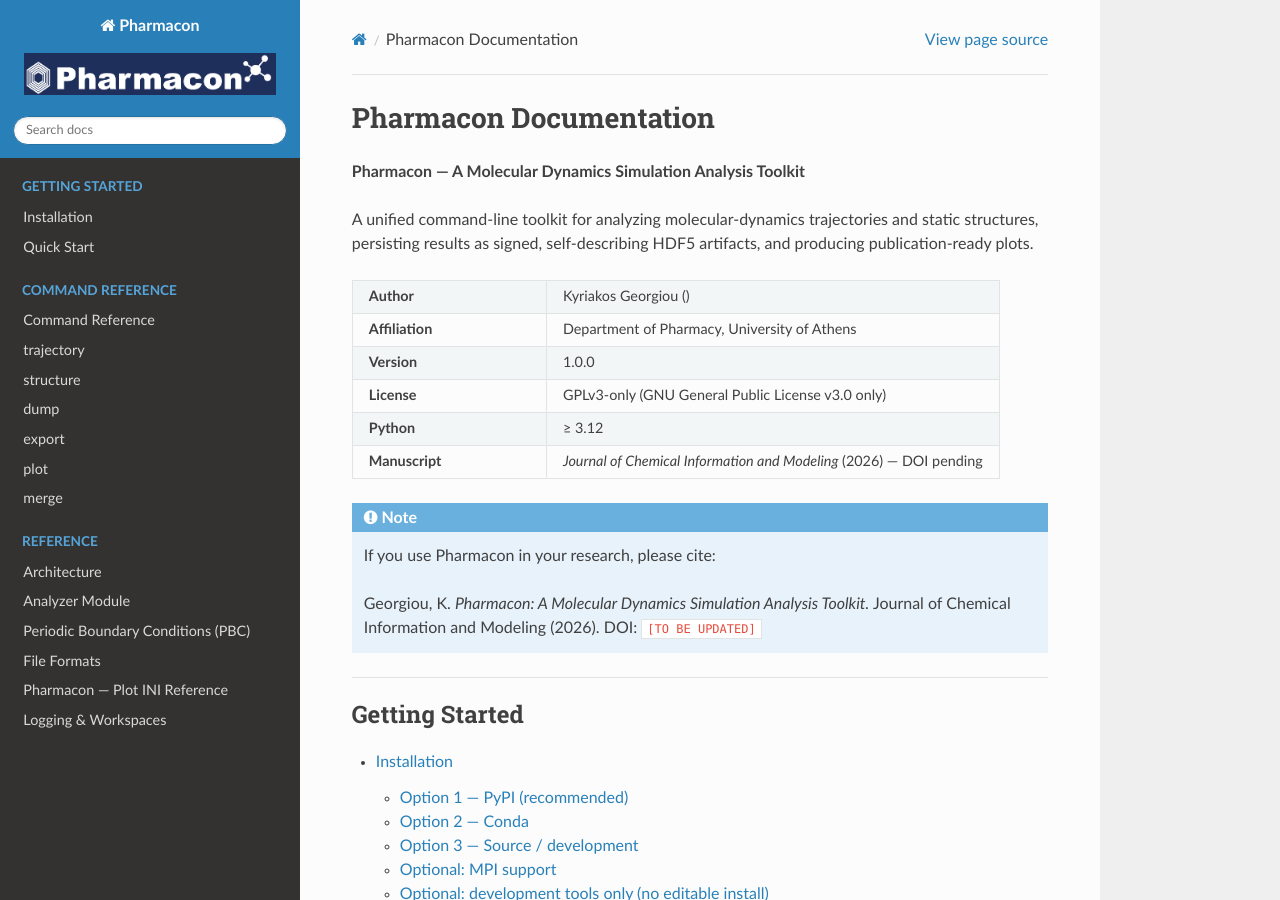
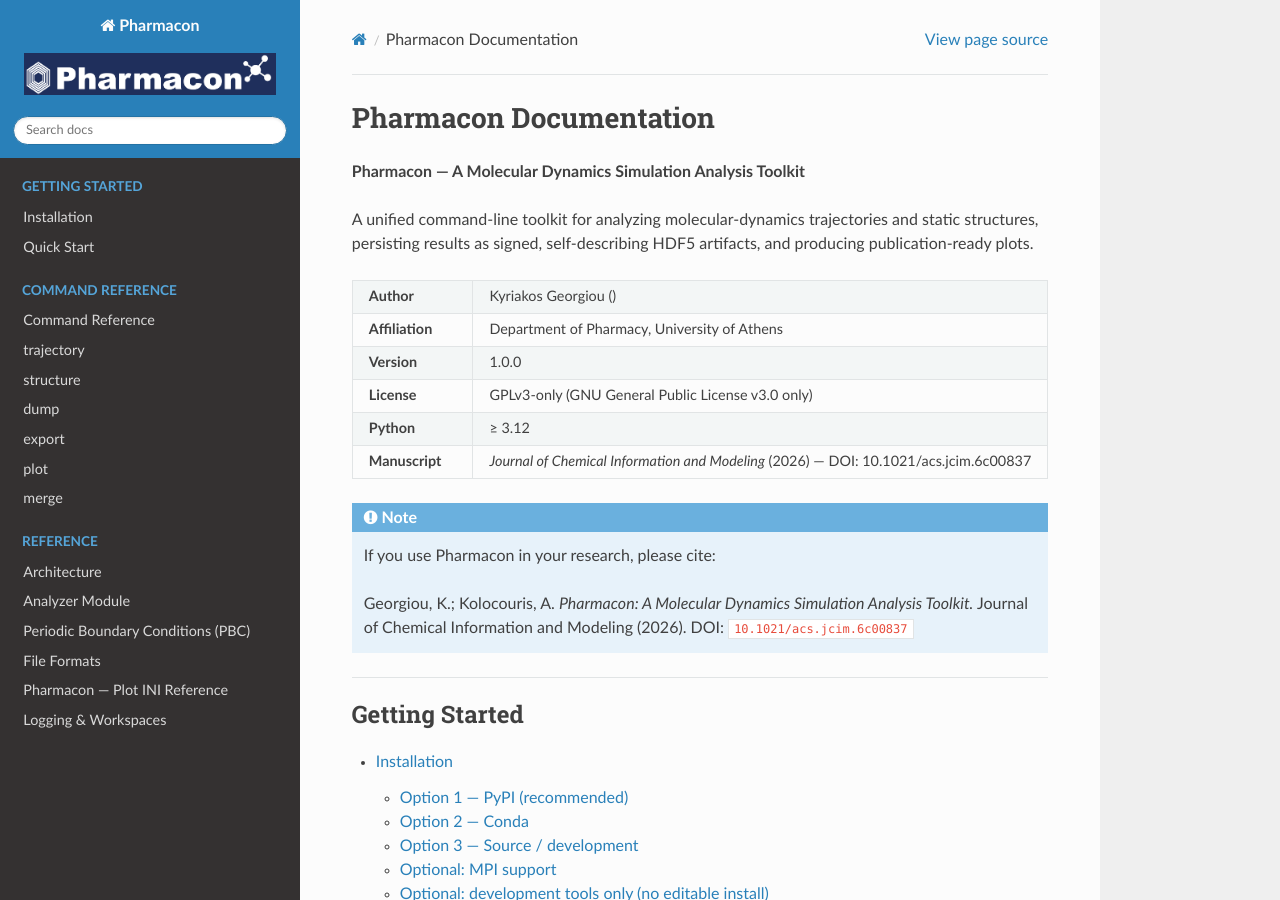
Before and after one commit to k-georgiou/pharmacon, a Sphinx documentation site: the page built from docs/source/index.rst, in a window 1280 px wide and 900 px high. Built offline with Sphinx 7.4.7 and the Read the Docs theme 3.1.0, drawn with Linux system fonts in a browser that asks for light colours.

Commit message:
Add JCIM DOI and manuscript co-author to citation

```diff
--- a/docs/source/index.rst
+++ b/docs/source/index.rst
@@ -22,15 +22,15 @@
    * - **Python**
      - ≥ 3.12
    * - **Manuscript**
-     - *Journal of Chemical Information and Modeling* (2026) — DOI pending
+     - *Journal of Chemical Information and Modeling* (2026) — DOI: 10.1021/acs.jcim.6c00837
 
 .. note::
 
    If you use Pharmacon in your research, please cite:
 
-   Georgiou, K. *Pharmacon: A Molecular Dynamics Simulation Analysis Toolkit.*
+   Georgiou, K.; Kolocouris, A. *Pharmacon: A Molecular Dynamics Simulation Analysis Toolkit.*
    Journal of Chemical Information and Modeling (2026).
-   DOI: ``[TO BE UPDATED]``
+   DOI: ``10.1021/acs.jcim.6c00837``
 
 ----
 
```
Also changed, not shown: 3 other files.
